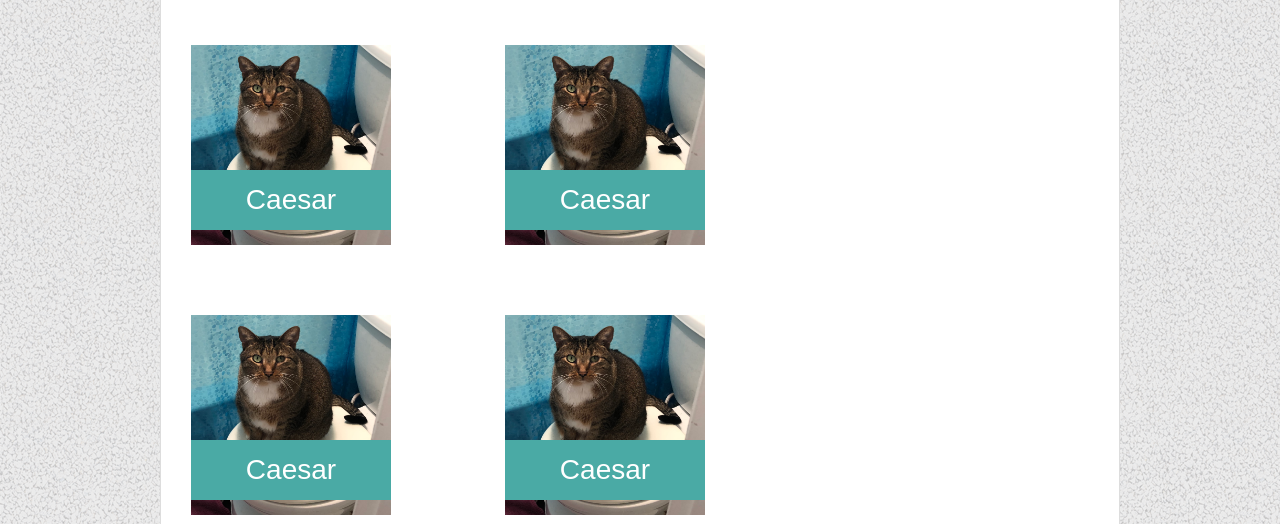
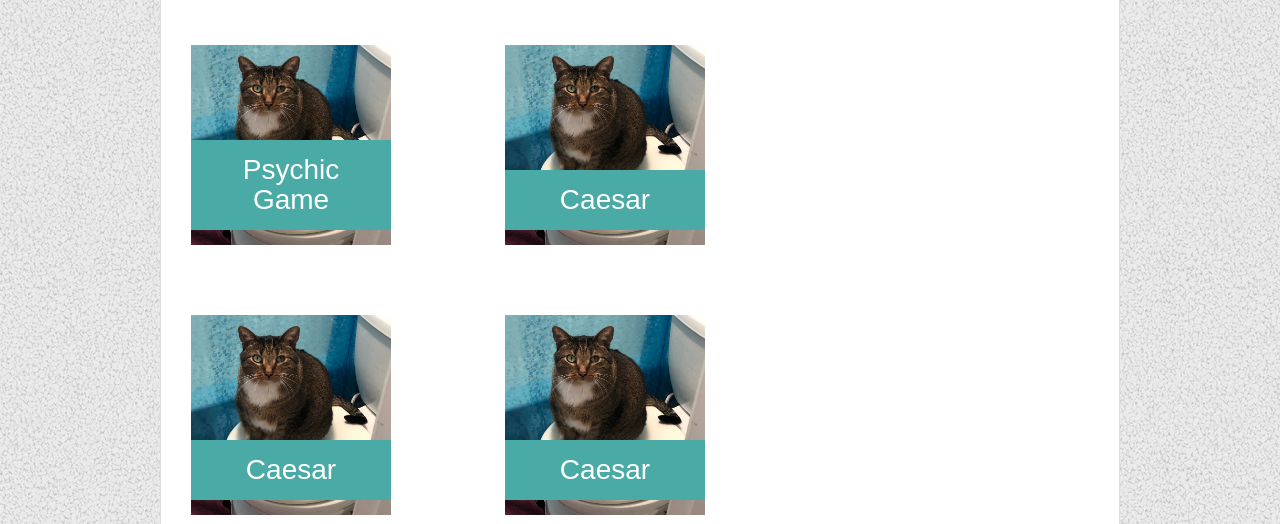
Before and after one commit to SummerDarcel/Bootstrap-Portfolio, a plain HTML site: page portfolio.html in a window 1280 px wide. Shown: the part 276-800 px from the top of the page. Drawn offline with nearby package versions, Linux system fonts and the light colour scheme.

Commit message:
portfolioUpdate

```diff
--- a/portfolio.html
+++ b/portfolio.html
@@ -39,9 +39,9 @@
                     <h1 style=color:#4aaaa5>Portfolio</h1>
                     <!-- Portfolio-->
                     <div class="cat">
-                        <img src="assets/images/cattoilet.jpg" style="width:200px;height:200px" alt="Caesar">
-
-                        <h3>Caesar</h3>
+                        <a herf="https://summerdarcel.github.io/Psychic_Game/"target="_blank"><img src="assets/images/cattoilet.jpg" style="width:200px;height:200px" alt="PsychicGame"></a>
+                        <!-- link not working-->
+                        <h3>Psychic Game</h3>
                     </div>
                     <div class="cat">
                         <img src="assets/images/cattoilet.jpg" style="width:200px;height:200px" alt="Caesar">
```
